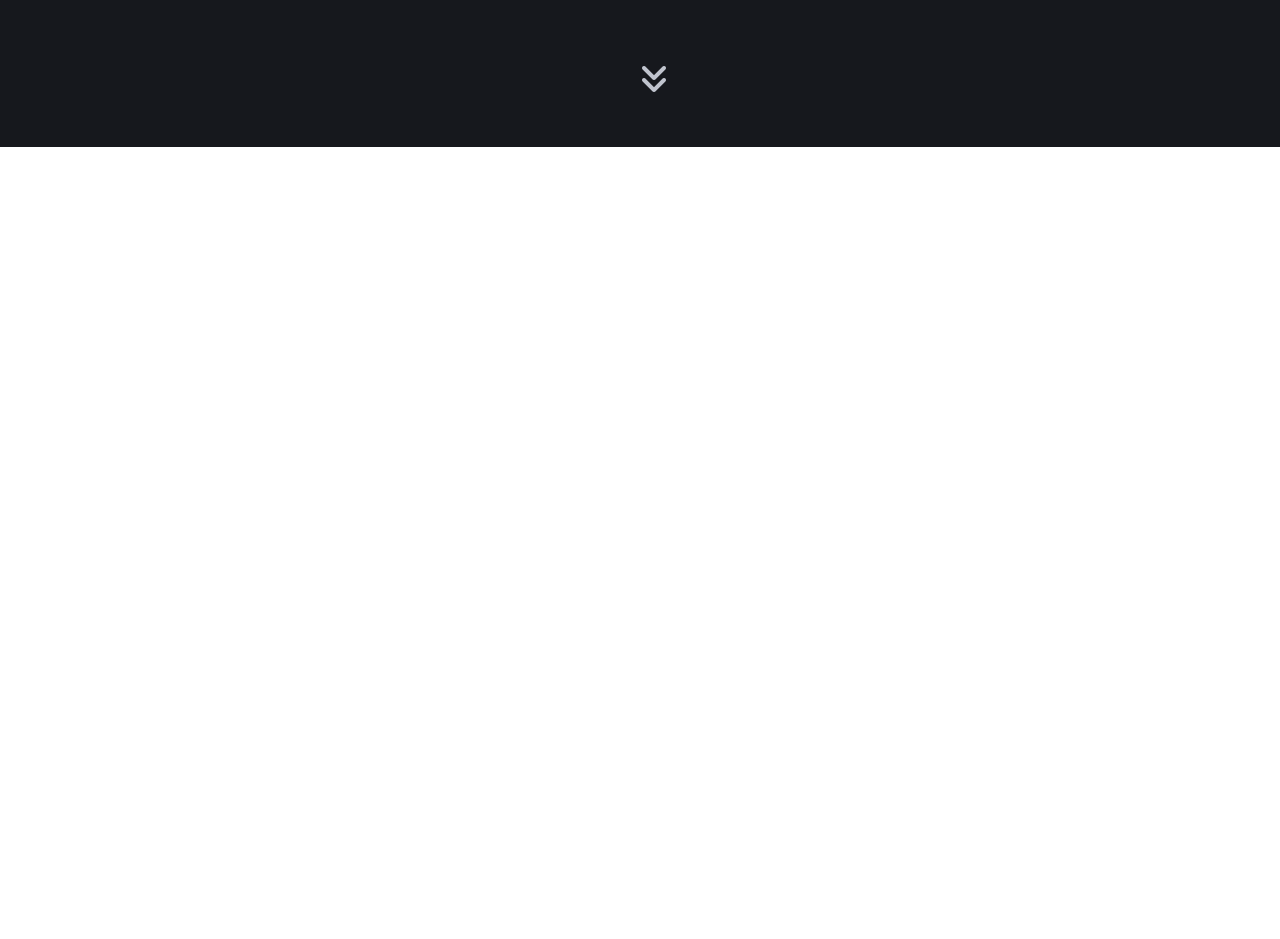
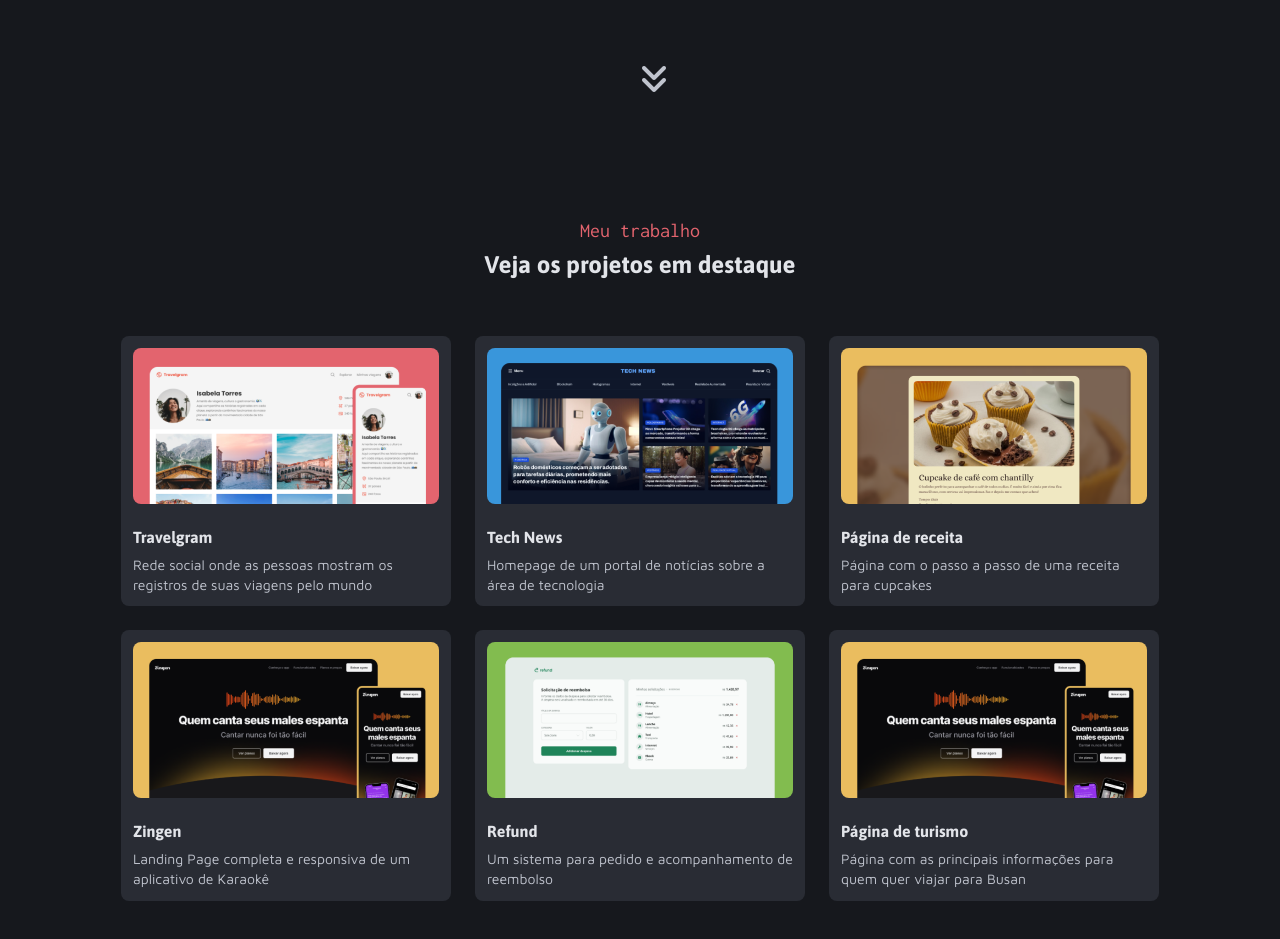
Before and after one commit to zielisgabriel/landing-page, a plain HTML site: page index.html in a window 1280 px wide. Shown: the part 653-1592 px from the top of the page. Before the commit the page ends 800 px from the top, so only its background shows below. Drawn offline with Linux system fonts and the light colour scheme.

Commit message:
my work area complete

```diff
--- a/css/global.css
+++ b/css/global.css
@@ -44,6 +44,11 @@ li{
     list-style: none;
 }
 
+a{
+    text-decoration: none;
+    color: inherit;
+}
+
 .banner{
     background-image: url(../assets/images/Background_Intro.png);
     background-repeat: no-repeat;
@@ -52,3 +57,7 @@ li{
     height: 100vh;
     padding-inline: 20px;
 }
+
+.background-standard{
+    background-color: var(--gray-200);
+}
--- a/css/index.css
+++ b/css/index.css
@@ -1,2 +1,3 @@
 @import url(global.css);
 @import url(header.css);
+@import url(my-work.css);
--- /dev/null
+++ b/css/my-work.css
@@ -0,0 +1,55 @@
+#my-work{
+    padding-top: 72px;
+    padding-bottom: 140px;
+
+
+    &>div:nth-child(1){
+        text-align: center;
+        margin-bottom: 56px;
+
+        & h3{
+            font: var(--inconsolata-subtitle);
+            color: var(--red);
+            margin-bottom: 8px;
+        }
+
+        & h2{
+            font: var(--asap-title-md);
+            color: var(--gray-600);
+        }
+    }
+
+    & #cards-container{
+        display: grid;
+        grid-template-columns: repeat(3, 0fr);
+        gap: 24px;
+        justify-content: center;
+
+        & .card{
+            background-color: var(--gray-300);
+            padding: 12px;
+            border-radius: 8px;
+
+            & img{
+                width: 306px;
+                height: 156px;
+                object-fit: cover;
+                border-radius: 8px;
+                margin-bottom: 20px;
+            }
+
+            & .info{
+                & h1{
+                    font: var(--asap-title-sm);
+                    color: var(--gray-600);
+                    margin-bottom: 8px;
+                }
+
+                & p{
+                    font: var(--maven-text-sm);
+                    color: var(--gray-500);
+                }
+            }
+        }
+    }
+}
--- a/index.html
+++ b/index.html
@@ -75,5 +75,100 @@
             <i class="fa-solid fa-angles-down"></i>
         </div>
     </div>
+
+    <!-- Meu trabalho -->
+    <div class="background-standard">
+        <section id="my-work" class="padding-inline-120px">
+            <div>
+                <h3>Meu trabalho</h3>
+                <h2>Veja os projetos em destaque</h2>
+            </div>
+            <div id="cards-container">
+                <a href="#" class="card">
+                    <div class="image">
+                        <img src="assets/images/Thumbnail_Project-01.png" alt="">
+                    </div>
+                    <div class="info">
+                        <h1>
+                            Travelgram
+                        </h1>
+                        <p>
+                            Rede social onde as pessoas mostram os registros de suas viagens pelo mundo
+                        </p>
+                    </div>
+                </a>
+
+                <a href="#" class="card">
+                    <div class="image">
+                        <img src="assets/images/Thumbnail_Project-02.png" alt="">
+                    </div>
+                    <div class="info">
+                        <h1>
+                            Tech News
+                        </h1>
+                        <p>
+                            Homepage de um portal de notícias sobre a área de tecnologia
+                        </p>
+                    </div>
+                </a>
+
+                <a href="#" class="card">
+                    <div class="image">
+                        <img src="assets/images/Thumbnail_Project-03.png" alt="">
+                    </div>
+                    <div class="info">
+                        <h1>
+                            Página de receita
+                        </h1>
+                        <p>
+                            Página com o passo a passo de uma receita para cupcakes
+                        </p>
+                    </div>
+                </a>
+
+                <a href="#" class="card">
+                    <div class="image">
+                        <img src="assets/images/Thumbnail_Project-04.png" alt="">
+                    </div>
+                    <div class="info">
+                        <h1>
+                            Zingen
+                        </h1>
+                        <p>
+                            Landing Page completa e responsiva de um aplicativo de Karaokê
+                        </p>
+                    </div>
+                </a>
+
+                <a href="#" class="card">
+                    <div class="image">
+                        <img src="assets/images/Thumbnail_Project-05.png" alt="">
+                    </div>
+                    <div class="info">
+                        <h1>
+                            Refund
+                        </h1>
+                        <p>
+                            Um sistema para pedido e acompanhamento de reembolso
+                        </p>
+                    </div>
+                </a>
+
+                <a href="#" class="card">
+                    <div class="image">
+                        <img src="assets/images/Thumbnail_Project-04.png" alt="">
+                    </div>
+                    <div class="info">
+                        <h1>
+                            Página de turismo
+                        </h1>
+                        <p>
+                            Página com as principais informações para quem quer viajar para Busan
+                        </p>
+                    </div>
+                </a>
+            </div>
+        </section>
+    </div>
 </body>
 </html>
```
